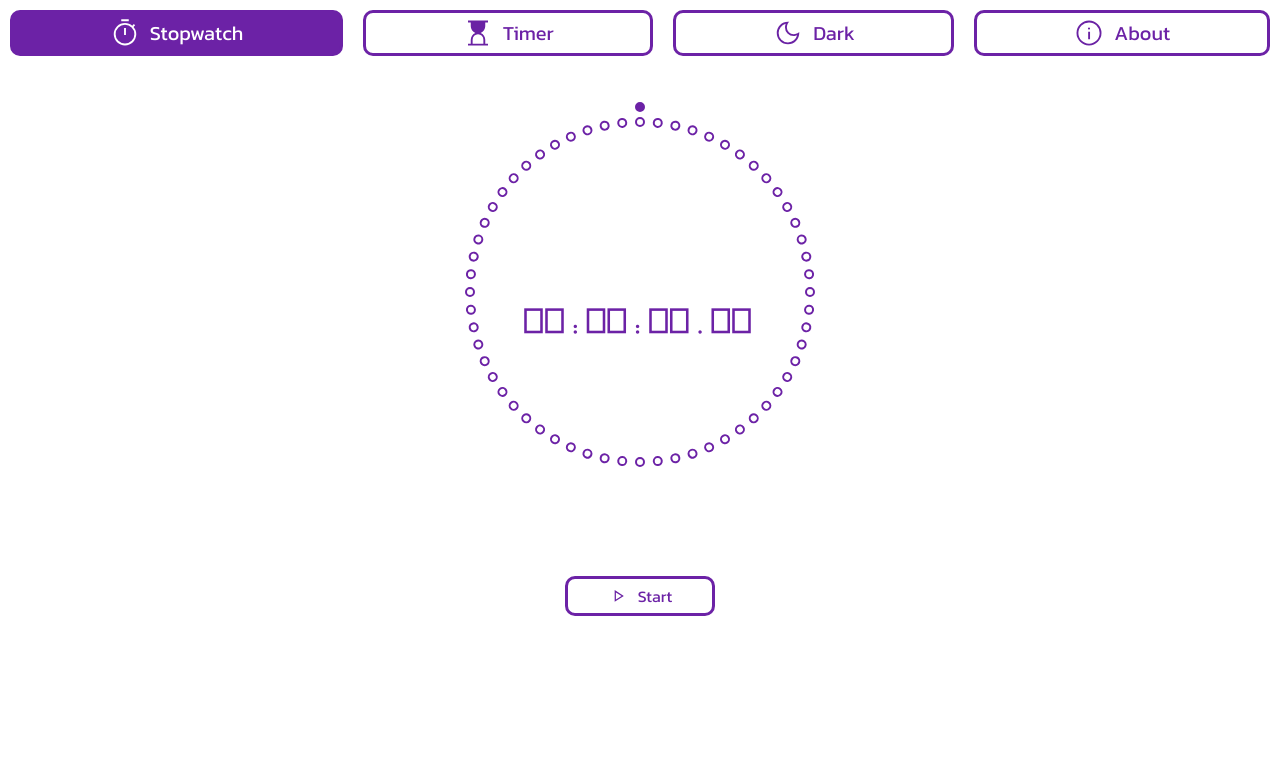
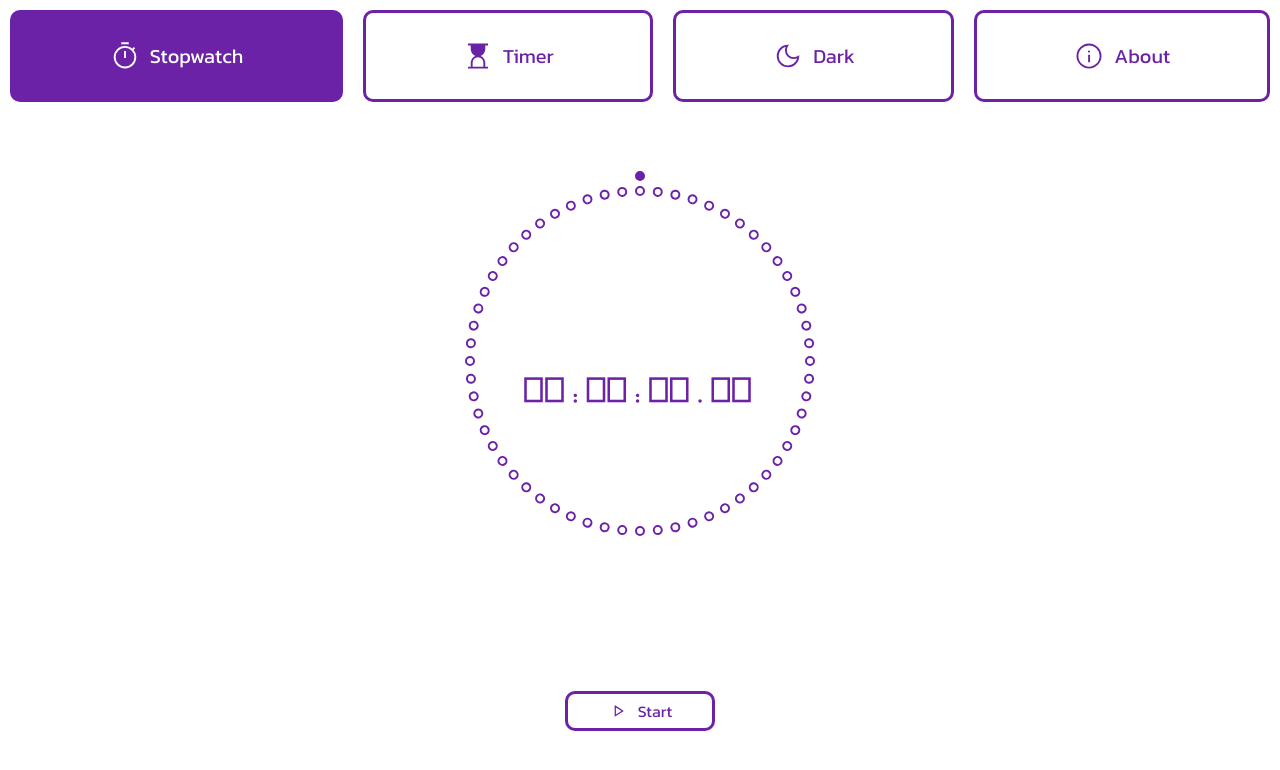
Before and after one commit to Diaa-E/stopwatch, a React (Vite) app: page / in a window 1280 px wide. Shown: the top 770 px of the page. Built offline with nearby package versions, Linux system fonts and the light colour scheme.

Commit message:
Fix vw breaking page when side scroll appears

```diff
--- a/src/styles/App.css
+++ b/src/styles/App.css
@@ -1,22 +1,9 @@
-#root {
-  display: flex;
-  align-items: flex-start;
-  justify-items: center;
-  align-content: flex-start;
-  justify-content: center;
-  width: 100dvw;
-}
-
 .main{
   background-color: var(--bg);
   min-height: 100dvh;
-  min-width: 100dvw;
-  display: flex;
-  flex-direction: column;
-  flex-direction: center;
-  justify-content: flex-start;
-  align-content: center;
-  align-items: center;
-  justify-items: flex-start;
+  display: grid;
+  place-items: stretch;
+  place-content: stretch;
+  margin: auto 0;
   transition-duration: var(--color-transition);
 }
--- a/src/styles/NavBar.css
+++ b/src/styles/NavBar.css
@@ -1,5 +1,4 @@
 .nav-bar{
-    width: 100dvw;
     display: grid;
     gap: 20px;
     padding: 10px;
--- a/src/styles/Stopwatch.css
+++ b/src/styles/Stopwatch.css
@@ -4,6 +4,7 @@
     place-content: center;
     height: calc(170px * 3);
     width: calc(170px * 3);
+    place-self: center;
 }
 
 .stopwatch-controls{
--- a/src/styles/index.css
+++ b/src/styles/index.css
@@ -20,9 +20,7 @@
 }
 
 body{
-  height: 100dvh;
-  width: 100dvw;
-  display: flex;
+  display: grid;
   place-content: stretch;
   place-items: stretch;
 }
```
